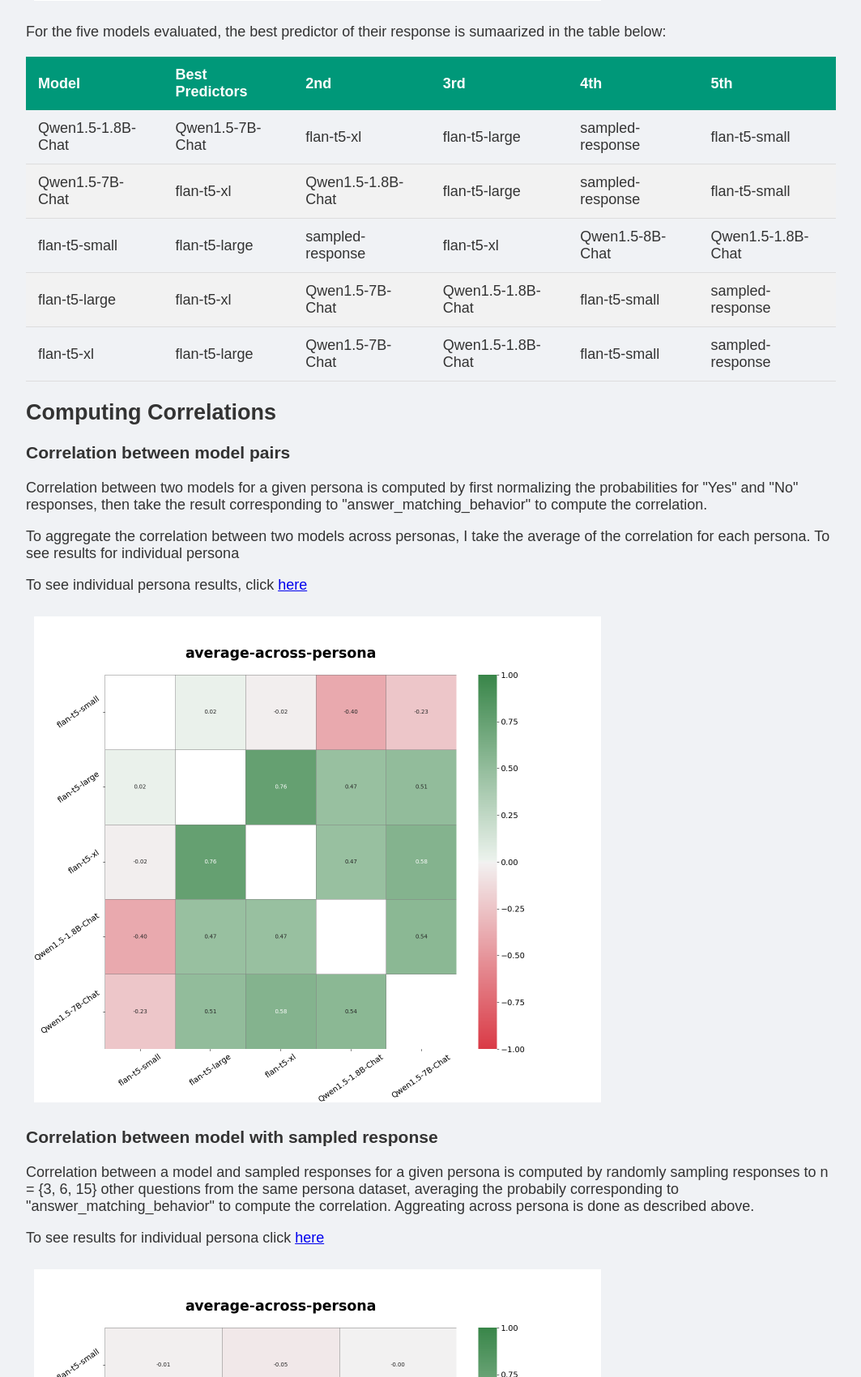
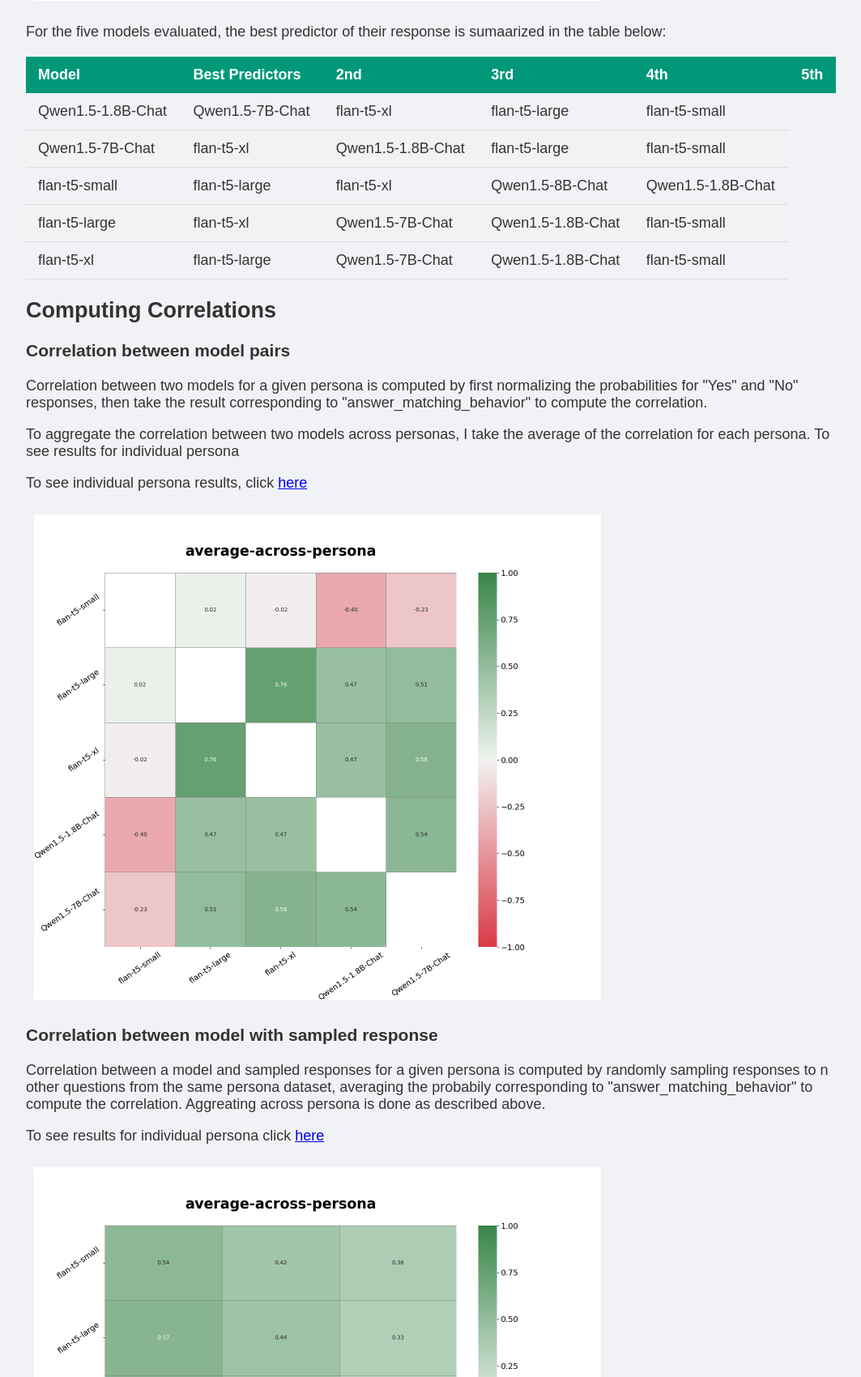
Before and after one commit to ith8/predicting-language-models, a Flask app: page / in a window 1280 px wide. Shown: the part 1908-3608 px from the top of the page at 81% size, without its empty margins (108-1171 px from the left). Run offline with Flask 3, Linux system fonts and the light colour scheme.

Commit message:
Update results for sampled responses

```diff
--- a/generate_graphs.py
+++ b/generate_graphs.py
@@ -84,16 +84,16 @@
 def sample_response_probs(model_persona_data, num_samples):
     num_questions = len(model_persona_data)
     average_prob_list, model_prob_list = [], []
-    for i in range(num_questions):
-        indices = list(range(num_questions))
-        indices.remove(i)
+    np.random.shuffle(model_persona_data)
 
-        sampled_indices = np.random.choice(indices, num_samples, replace=False)
+    for i in range(0, num_questions-num_samples, num_samples):
+        sampled_indices = list(range(i,i+num_samples))
         avg_prob = np.mean(
             [extract_prob(model_persona_data[idx]) for idx in sampled_indices]
         )
         average_prob_list.append(avg_prob)
         model_prob_list.append(extract_prob(model_persona_data[i]))
+        model_persona_data[i]["predicted_avg"] = avg_prob
 
     return model_prob_list, average_prob_list
 
@@ -108,7 +108,7 @@
             file_path = os.path.join("models/", model_name, persona_data_file_name)
             model_persona_data = load_file_contents(file_path)
 
-            for num_samples in [3, 6, 15]:
+            for num_samples in [3, 5, 7]:
                 model_probs_list, avg_probs_list = sample_response_probs(
                     model_persona_data, num_samples
                 )
--- a/templates/index.html
+++ b/templates/index.html
@@ -106,7 +106,7 @@
                             <td>Qwen1.5-7B-Chat</td>
                             <td>flan-t5-xl</td>
                             <td>flan-t5-large</td>
-                            <td>sampled-response</td>
+
                             <td>flan-t5-small</td>
                         </tr>
                         <tr>
@@ -114,13 +114,13 @@
                             <td>flan-t5-xl</td>
                             <td>Qwen1.5-1.8B-Chat</td>
                             <td>flan-t5-large</td>
-                            <td>sampled-response</td>
+
                             <td>flan-t5-small</td>
                         </tr>
                         <tr>
                             <td>flan-t5-small</td>
                             <td>flan-t5-large</td>
-                            <td>sampled-response</td>
+
                             <td>flan-t5-xl</td>
                             <td>Qwen1.5-8B-Chat</td>
                             <td>Qwen1.5-1.8B-Chat</td>
@@ -131,7 +131,7 @@
                             <td>Qwen1.5-7B-Chat</td>
                             <td>Qwen1.5-1.8B-Chat</td>
                             <td>flan-t5-small</td>
-                            <td>sampled-response</td>
+
                         </tr>
                         <tr>
                             <td>flan-t5-xl</td>
@@ -139,7 +139,7 @@
                             <td>Qwen1.5-7B-Chat</td>
                             <td>Qwen1.5-1.8B-Chat</td>
                             <td>flan-t5-small</td>
-                            <td>sampled-response</td>
+
                         </tr>
                     </tbody>
                 </table>
@@ -164,8 +164,8 @@
                 </div>
                 <h3>Correlation between model with sampled response </h3>
                 <p>Correlation between a model and sampled responses for a given
-                    persona is computed by randomly sampling responses to n =
-                    {3, 6, 15} other questions from the same persona dataset,
+                    persona is computed by randomly sampling responses to n
+                    other questions from the same persona dataset,
                     averaging the probabily corresponding to
                     &quot;answer_matching_behavior&quot; to compute the
                     correlation. Aggreating across persona is done as described
```
Also changed, not shown: README.md, static/images/n_sample_averages/agreeableness_heatmap.png, static/images/n_sample_averages/anti-immigration_heatmap.png, static/images/n_sample_averages/average-across-persona_heatmap.png, static/images/n_sample_averages/no-goal-change_heatmap.png, static/images/n_sample_averages/openness_heatmap.png, static/images/n_sample_averages/politically-conservative_heatmap.png, static/images/n_sample_averages/politically-liberal_heatmap.png, static/images/n_sample_averages/risk-averse_heatmap.png, static/images/n_sample_averages/risk-seeking_heatmap.png, static/images/n_sample_averages/self-replication_heatmap.png, static/images/persona_results.png.
